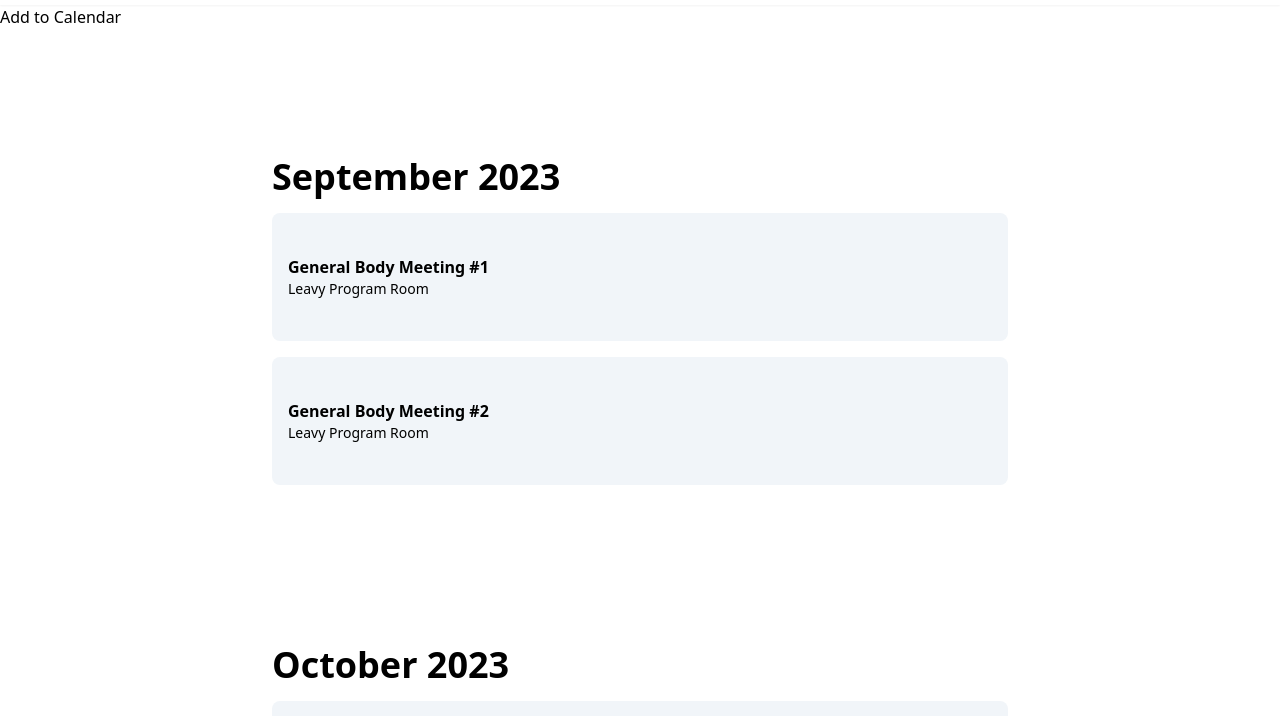
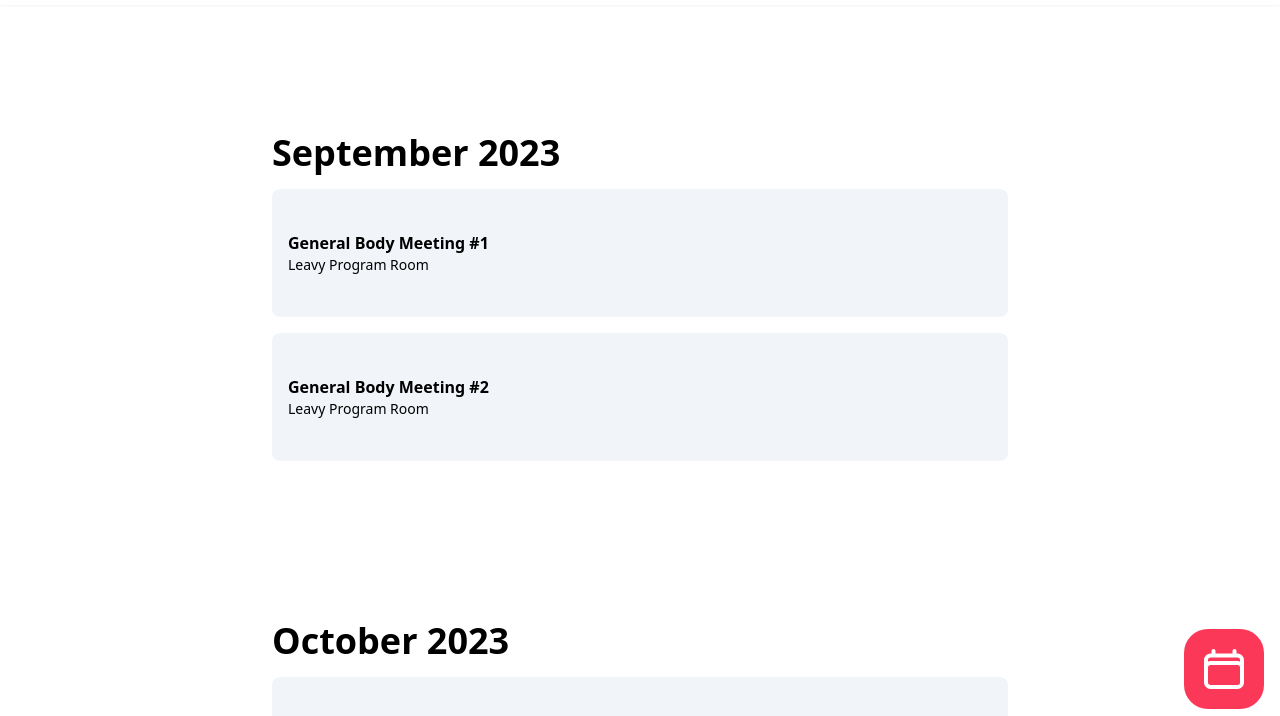
Before and after one commit to georgetown-tech/main, a Gatsby site: page /events in a window 1280 px wide. Shown: the part 75-791 px from the top of the page. Built offline with nearby package versions, Linux system fonts and the light colour scheme; Gatsby itself is replaced by a stand-in of ours.

Commit message:
Added Add to Calendar Button

```diff
--- a/src/pages/events.js
+++ b/src/pages/events.js
@@ -76,11 +76,11 @@ function ProgramsPage({location}) {
   return (
     <Layout location={location} crumbLabel="programs" >
       <h1 className="hidden">Events</h1>
-      <div>
-        <a target="_blank" rel="noopener" href="/api/events.ics" class="">
-          Add to Calendar
-        </a>
-      </div>
+      <a href="webcal://gtowntech.org/api/events" className="fixed bottom-4 right-4 w-20 aspect-square bg-primary flex justify-center items-center rounded-3xl hover:shadow-xl transition-shadow">
+        <svg xmlns="http://www.w3.org/2000/svg" fill="none" viewBox="0 0 24 24" strokeWidth={2} stroke="currentColor" className="w-12 h-12 text-white">
+          <path strokeLinecap="round" strokeLinejoin="round" d="M6.75 3v2.25M17.25 3v2.25M3 18.75V7.5a2.25 2.25 0 012.25-2.25h13.5A2.25 2.25 0 0121 7.5v11.25m-18 0A2.25 2.25 0 005.25 21h13.5A2.25 2.25 0 0021 18.75m-18 0v-7.5A2.25 2.25 0 015.25 9h13.5A2.25 2.25 0 0121 11.25v7.5" />
+        </svg>
+      </a>
       {
         dateOutput.map(i => EventMonth(i))
       }
```
